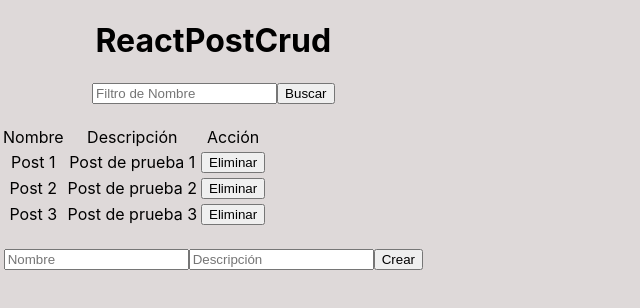
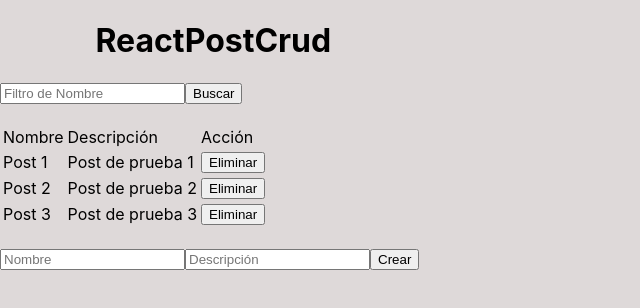
Before and after one commit to ChristopherMontiel/react-post, a React (Create React App) app: page / in a window 1280 px wide. Shown: the top 308 px of the page, without its empty margins (0-640 px from the left). Built offline with nearby package versions, Linux system fonts and the light colour scheme.

Commit message:
[ADD] Se separa el código html en los disferentes componentes creados para cada sección de la aplicación

```diff
--- a/src/components/Filter.jsx
+++ b/src/components/Filter.jsx
@@ -0,0 +1,10 @@
+const Filter = () => {
+  return (
+    <nav>
+      <input type="text" name="FiltroNombre" placeholder="Filtro de Nombre"/>
+      <button>Buscar</button>
+    </nav>
+  );
+}
+
+export default Filter;
--- a/src/components/Header.jsx
+++ b/src/components/Header.jsx
@@ -0,0 +1,8 @@
+const Header = () => {
+  return (
+    <header>
+        <h1>ReactPostCrud</h1>
+    </header>
+  );
+}
+export default Header;
--- a/src/components/NewPost.jsx
+++ b/src/components/NewPost.jsx
@@ -0,0 +1,11 @@
+const NewPost = () => {
+  return (
+    <footer>
+      <input type="text" name="Nombre" placeholder="Nombre"/>
+      <input type="text" name="Descripción" placeholder="Descripción"/>
+      <button>Crear</button>
+    </footer>
+  );
+}
+
+export default NewPost;
--- a/src/containers/PostTable.jsx
+++ b/src/containers/PostTable.jsx
@@ -0,0 +1,30 @@
+const PostTable = () => {
+  return (
+    <main>
+      <table>
+        <tbody><tr>
+          <td>Nombre </td>
+          <td>Descripción</td>
+          <td>Acción</td>
+        </tr>
+        <tr>
+          <td>Post 1 </td>
+          <td>Post de prueba 1</td>
+          <td><button>Eliminar</button></td>
+        </tr>
+        <tr>
+          <td>Post 2 </td>
+          <td>Post de prueba 2</td>
+          <td><button>Eliminar</button></td>
+        </tr>
+        <tr>
+          <td>Post 3 </td>
+          <td>Post de prueba 3</td>
+          <td><button>Eliminar</button></td>
+        </tr>
+      </tbody></table>
+    </main>
+  );
+}
+
+export default PostTable;
--- a/src/pages/App.jsx
+++ b/src/pages/App.jsx
@@ -1,48 +1,16 @@
+import Filter from '../components/Filter';
+import NewPost from '../components/NewPost';
+import PostTable from '../containers/PostTable';
 import '../styles/App.css';
+import Layout from './Layout';
 
 function App() {
   return (
-    <div className="App">
-      <header>
-        <h1>ReactPostCrud</h1>
-      </header>
-
-      <nav>
-        <input type="text" name="FiltroNombre" placeholder="Filtro de Nombre"/>
-        <button>Buscar</button>
-      </nav>
-
-      <main>
-        <table>
-          <tbody><tr>
-            <td>Nombre </td>
-            <td>Descripción</td>
-            <td>Acción</td>
-          </tr>
-          <tr>
-            <td>Post 1 </td>
-            <td>Post de prueba 1</td>
-            <td><button>Eliminar</button></td>
-          </tr>
-          <tr>
-            <td>Post 2 </td>
-            <td>Post de prueba 2</td>
-            <td><button>Eliminar</button></td>
-          </tr>
-          <tr>
-            <td>Post 3 </td>
-            <td>Post de prueba 3</td>
-            <td><button>Eliminar</button></td>
-          </tr>
-        </tbody></table>
-      </main>
-
-      <footer>
-        <input type="text" name="Nombre" placeholder="Nombre"/>
-        <input type="text" name="Descripción" placeholder="Descripción"/>
-        <button>Crear</button>
-      </footer>
-    </div>
+    <Layout>
+      <Filter/>
+      <PostTable/>
+      <NewPost/>
+    </Layout>
   );
 }
 
--- /dev/null
+++ b/src/pages/Layout.jsx
@@ -0,0 +1,12 @@
+import Header from '../components/Header';
+
+const Layout = ({children}) => {
+  return (
+    <div className="Layout">
+      <Header/>
+      {children}
+    </div>
+  );
+}
+
+export default Layout;
```
